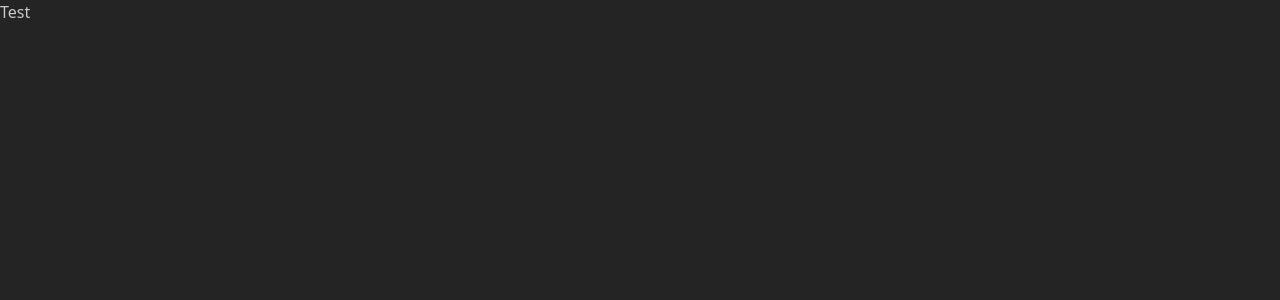
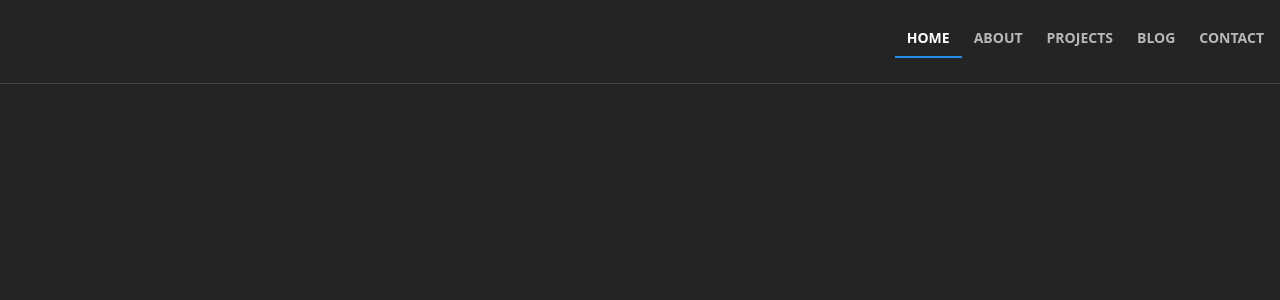
Before and after one commit to separatio/separatio.github.io, a React (Vite) app: page / in a window 1280 px wide. Shown: the top 300 px of the page. Built offline with nearby package versions, Linux system fonts and the light colour scheme.

Commit message:
feat: scaffolding for pages and Header

```diff
--- a/postcss.config.cjs
+++ b/postcss.config.cjs
@@ -1,6 +1,8 @@
 module.exports = {
   plugins: {
-    'postcss-preset-mantine': {},
+    'postcss-preset-mantine': {
+      autoRem: true,
+    },
     'postcss-simple-vars': {
       variables: {
         'mantine-breakpoint-xs': '36em',
--- a/src/App.tsx
+++ b/src/App.tsx
@@ -1,7 +1,9 @@
+import { Header } from './components/Header/Header';
+
 function App() {
   return (
     <>
-      <div>Test</div>
+      <Header />
     </>
   )
 }
--- /dev/null
+++ b/src/components/Header/Header.module.css
@@ -0,0 +1,46 @@
+.header {
+  height: 84px;
+  margin-bottom: 120px;
+  background-color: var(--mantine-color-body);
+  border-bottom: 1px solid
+    light-dark(var(--mantine-color-gray-3), var(--mantine-color-dark-4));
+}
+
+.inner {
+  height: 84px;
+}
+
+.links {
+  padding-top: var(--mantine-spacing-lg);
+  height: 84px;
+  display: flex;
+  flex-direction: column;
+  justify-content: space-between;
+  align-items: end;
+}
+
+.mainLinks {
+  margin-right: calc(var(--mantine-spacing-sm) * -1);
+}
+
+.mainLink {
+  text-transform: uppercase;
+  font-size: var(--mantine-font-size-sm);
+  color: light-dark(var(--mantine-color-gray-6), var(--mantine-color-dark-1));
+  padding: 7px var(--mantine-spacing-sm);
+  font-weight: 700;
+  border-bottom: 2px solid transparent;
+  transition:
+    border-color 100ms ease,
+    color 100ms ease;
+
+  @mixin hover {
+    color: light-dark(var(--mantine-color-black), var(--mantine-color-white));
+    text-decoration: none;
+  }
+
+  &[data-active] {
+    color: light-dark(var(--mantine-color-black), var(--mantine-color-white));
+    border-bottom-color: var(--mantine-color-blue-6);
+  }
+}
--- /dev/null
+++ b/src/components/Header/Header.tsx
@@ -0,0 +1,41 @@
+import { useState } from 'react';
+import { Anchor, Box, Container, Group } from '@mantine/core';
+import classes from './Header.module.css';
+
+const mainLinks = [
+  { label: 'Home' },
+  { label: 'About' },
+  { label: 'Projects' },
+  { label: 'Blog' },
+  { label: 'Contact' },
+];
+
+export function Header() {
+  const [active, setActive] = useState(0);
+
+  const mainItems = mainLinks.map((item, index) => (
+    <Anchor<'div'>
+      key={item.label}
+      className={classes.mainLink}
+      data-active={index === active || undefined}
+      onClick={(event) => {
+        event.preventDefault();
+        setActive(index);
+      }}
+    >
+      {item.label}
+    </Anchor>
+  ));
+
+  return (
+    <header className={classes.header}>
+      <Container className={classes.inner} size='xl'>
+        <Box className={classes.links}>
+          <Group gap={0} className={classes.mainLinks}>
+            {mainItems}
+          </Group>
+        </Box>
+      </Container>
+    </header>
+  );
+}
```
Also changed, not shown: src/blog/Hello.md (added, +1 -0 lines), src/main.tsx (+5 -2 lines), src/pages/About.page.tsx (added, +7 -0 lines), src/pages/Blog.page.tsx (added, +7 -0 lines), src/pages/Contact.page.tsx (added, +7 -0 lines), src/pages/Home.page.tsx (added, +7 -0 lines), src/pages/ProjectsPage.tsx (added, +7 -0 lines).
